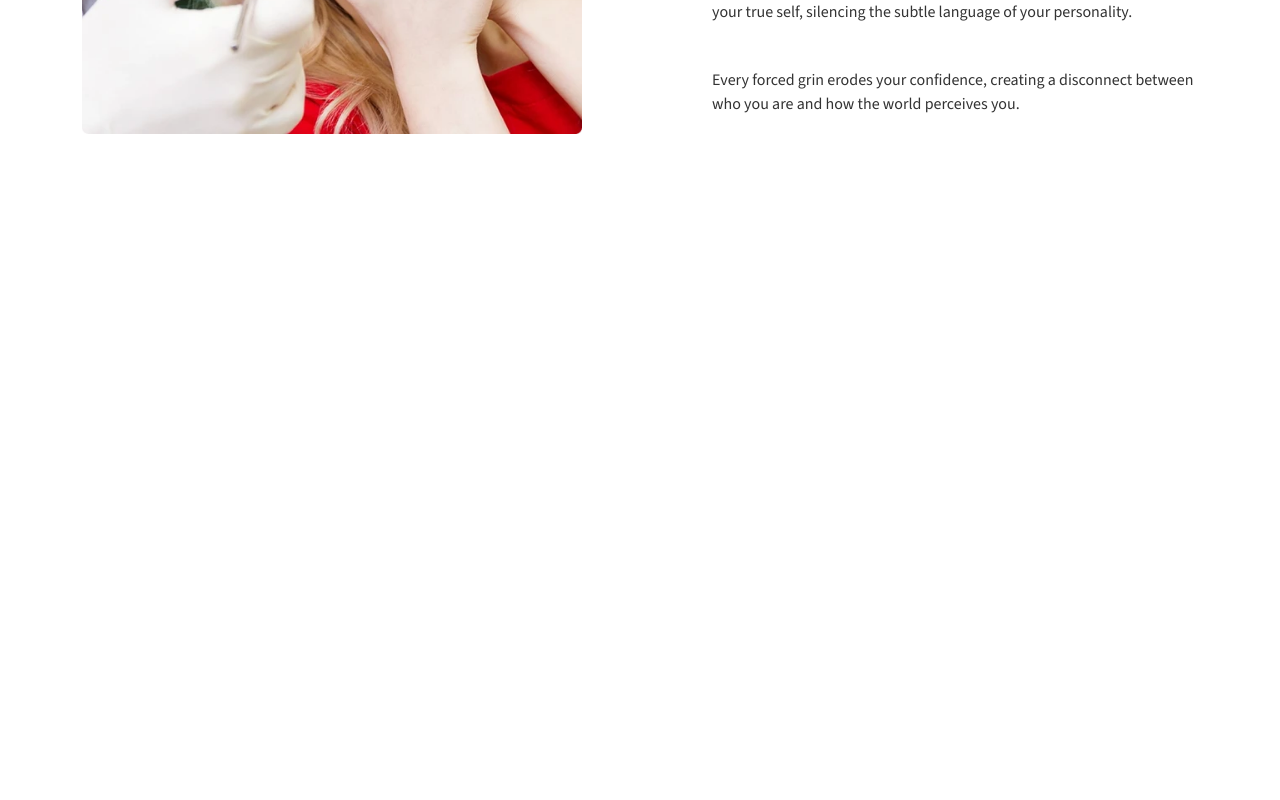
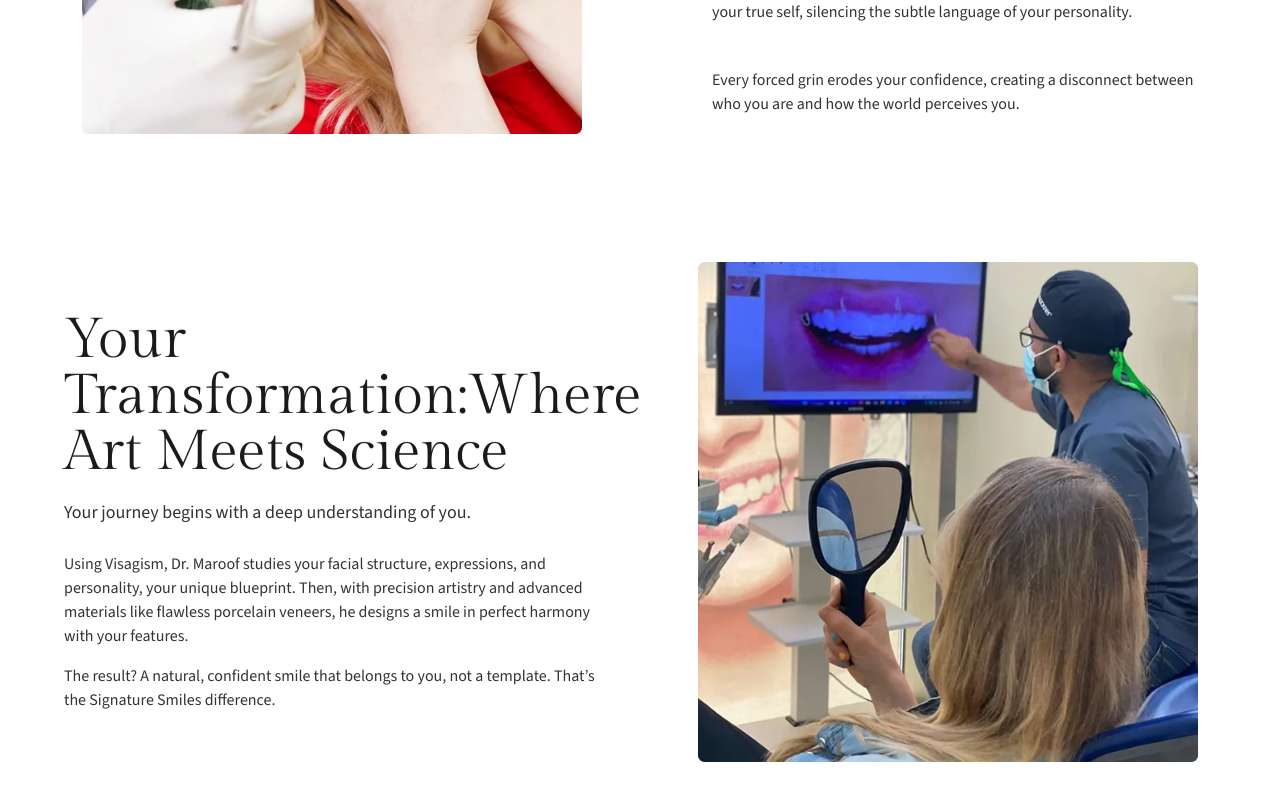
Before and after one commit to yamami-mohammed-monsif/drmaroof, a Next.js app: page / in a window 1280 px wide. Shown: the part 1278-2078 px from the top of the page. Before the commit the page ends 1476 px from the top, so only its background shows below. Built offline with nearby package versions, Linux system fonts and the light colour scheme.

Commit message:
created transformation section

```diff
--- a/app/page.tsx
+++ b/app/page.tsx
@@ -1,6 +1,7 @@
 import Header from "@/components/Header";
 import Hero from "@/components/sections/Hero";
 import Problem from "@/components/sections/Problem";
+import Transformation from "@/components/sections/Transformation";
 
 export default function Home() {
   return (
@@ -8,6 +9,7 @@ export default function Home() {
       <Header />
       <Hero />
       <Problem />
+      <Transformation />
     </div>
   );
 }
--- a/components/sections/Problem.tsx
+++ b/components/sections/Problem.tsx
@@ -28,18 +28,17 @@ const Problem = () => {
   return (
     <Section className="lg:pt-24" ref={sectionRef}>
       <div className="grid gap-12 md:gap-16 lg:gap-20 md:grid-cols-2 items-center">
-        {/* Content Column */}
         <div className="flex flex-col gap-7 md:gap-8 lg:gap-10 order-1 md:order-2">
           <h2 className={isVisible ? "animate-fade-in-up" : "opacity-0"}>
             Tired of a Smile That Doesn't Feel Like You?
           </h2>
 
-          <div className="flex flex-col gap-5 max-w-[550px]">
+          <div className="flex flex-col gap-4 md:gap-5 max-w-[550px]">
             {problemPoints.map((point) => (
               <div
                 key={point.id}
                 className={`
-                  py-3 md:py-2 lg:py-3 pl-8
+                  lg:py-3 pl-8
                   hover:bg-[#f8f8f8] hover:border-l hover:border-neutral-dark
                   transition-colors duration-300
                   ${
@@ -55,7 +54,6 @@ const Problem = () => {
           </div>
         </div>
 
-        {/* Image Column */}
         <div className="order-2 md:order-1 flex justify-center">
           <Image
             src="/problem-img.webp"
--- /dev/null
+++ b/components/sections/Transformation.tsx
@@ -0,0 +1,63 @@
+"use client";
+
+import Section from "../UI/Section";
+import Image from "next/image";
+import useOnScreen from "@/hooks/useOnScreen";
+
+const Transformation = () => {
+  const [sectionRef, isVisible] = useOnScreen({ threshold: 0.15 });
+  return (
+    <Section ref={sectionRef}>
+      <div className="grid gap-12 md:gap-16 lg:gap-20 md:grid-cols-2 items-center">
+        <div>
+          <div className="mb-7">
+            <h2
+              className={`mb-4 ${
+                isVisible ? "animate-fade-in-up" : "opacity-0"
+              }`}
+            >
+              Your Transformation:Where Art Meets Science
+            </h2>
+            <p
+              className={`section-description ${
+                isVisible ? "animate-fade-in-up animate-delay-100" : "opacity-0"
+              }`}
+            >
+              Your journey begins with a deep understanding of you.
+            </p>
+          </div>
+          <div
+            className={`flex flex-col gap-4 max-w-xl ${
+              isVisible ? "animate-fade-in-up animate-delay-200" : "opacity-0"
+            }`}
+          >
+            <p>
+              Using Visagism, Dr. Maroof studies your facial structure,
+              expressions, and personality, your unique blueprint. Then, with
+              precision artistry and advanced materials like flawless porcelain
+              veneers, he designs a smile in perfect harmony with your features.
+            </p>
+            <p>
+              The result? A natural, confident smile that belongs to you, not a
+              template. That’s the Signature Smiles difference.
+            </p>
+          </div>
+        </div>
+        <div className="aspect-square w-[335px] md:w-[450px] lg:w-[500px] mx-auto">
+          <Image
+            src="/drmaroof-with-patient.webp"
+            alt="dr maroof with patient working on smile transformation"
+            width={500}
+            height={500}
+            className="aspect-square w-[335px] md:w-[450px] lg:w-[500px]"
+            loading="lazy"
+            quality={80}
+            sizes="(max-width: 768px) 335px, (max-width: 1024px) 450px, 500px"
+          />
+        </div>
+      </div>
+    </Section>
+  );
+};
+
+export default Transformation;
```
Also changed, not shown: public/drmaroof-with-patient.webp (added).
